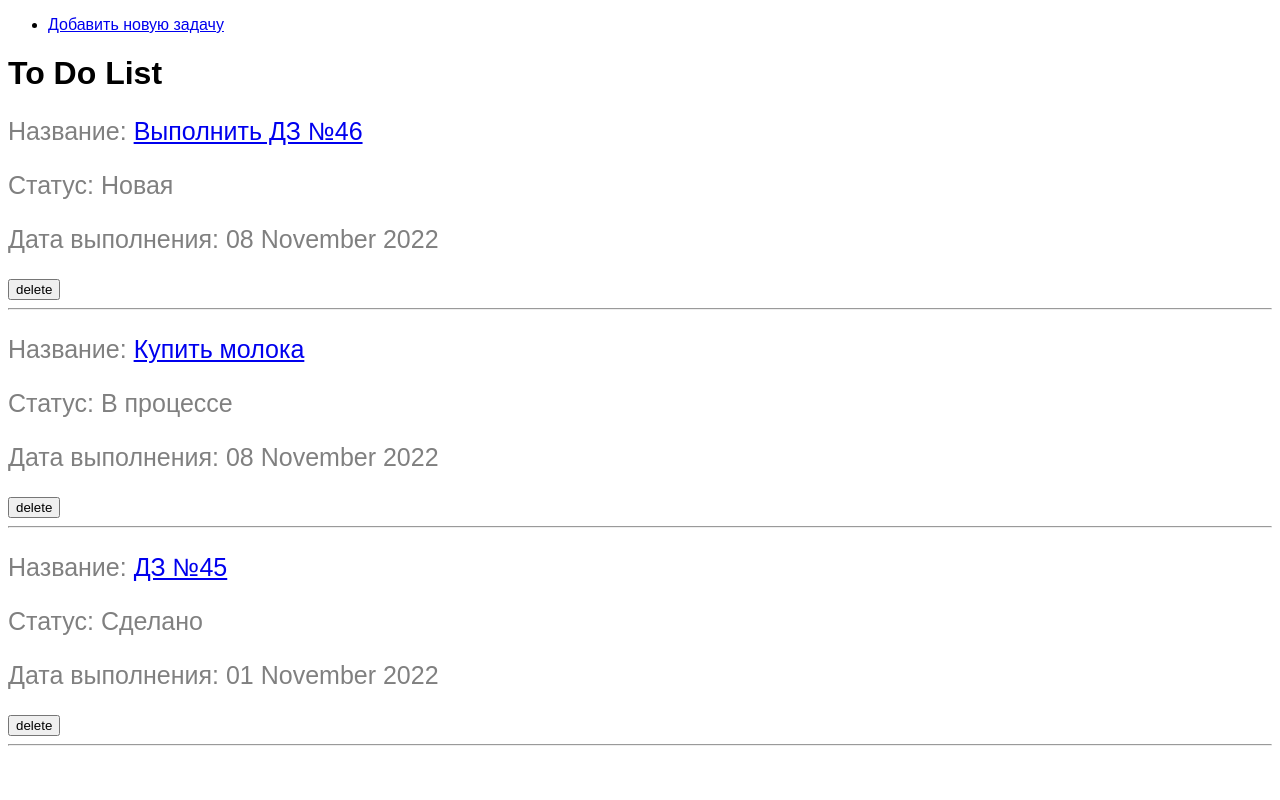
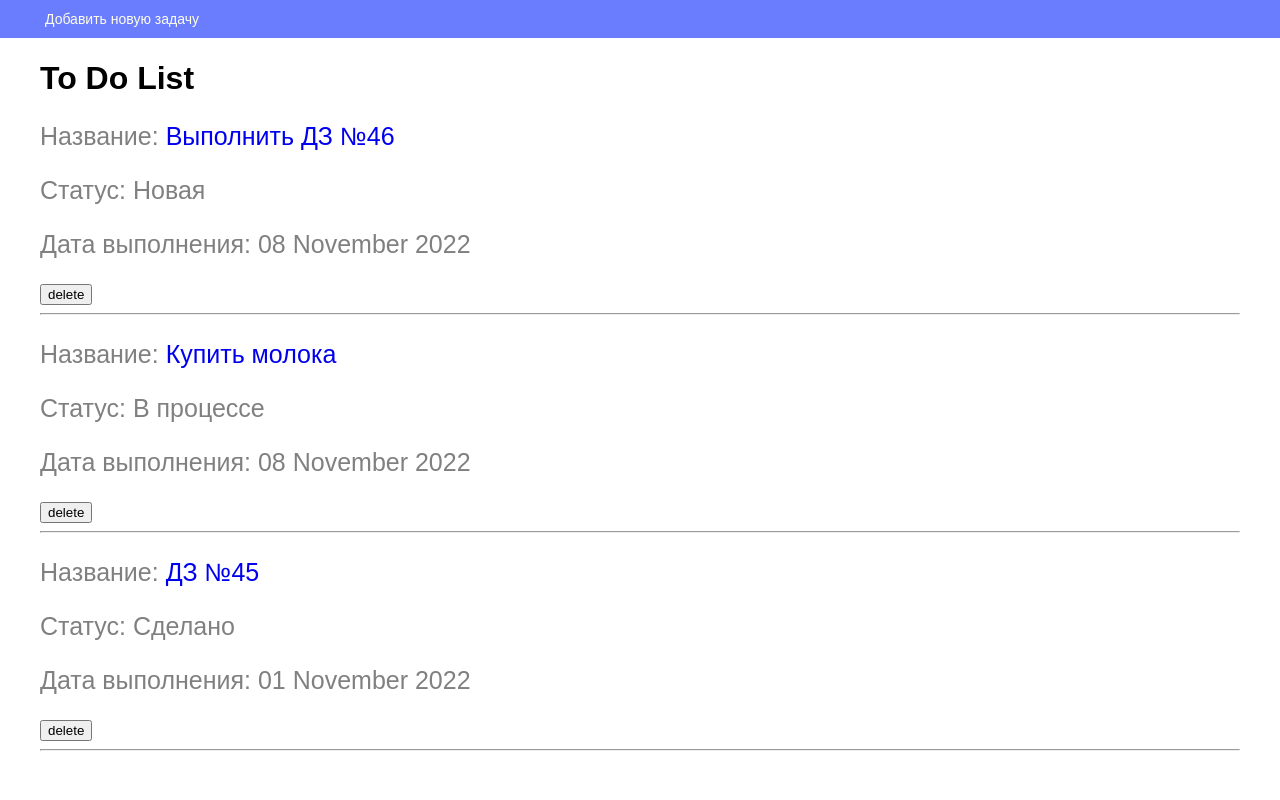
Before and after one commit to DastanTA/HW_45, a Django app: page / in a window 1280 px wide. Run offline with Django 4.2, Linux system fonts and the light colour scheme; data comes from the database, SQL or seed files in the repository.

Commit message:
незначительные изменения в css

```diff
--- a/source/to_do/static/css/style.css
+++ b/source/to_do/static/css/style.css
@@ -1,5 +1,12 @@
 body {
     font-family: Arial, Helvetica, sans-serif;
+    margin-top: 60px;
+}
+
+.container {
+    max-width: 1200px;
+    margin: 0 auto;
+    padding: 0 15px;
 }
 
 p {
@@ -10,3 +17,49 @@ p {
 p.warning {
     color: red
 }
+
+.navbar {
+    display: block;
+    background: #6a7dff;
+    position: fixed;
+    top: 0;
+    right: 0;
+    left: 0;
+    font-size: 0;
+    box-sizing: border-box;
+    padding: 7px 30px;
+}
+
+.menu {
+    font-size: 14px;
+    line-height: 1;
+    padding: 0;
+    margin: 0;
+    display: inline-block;
+    color: #fffee8;
+}
+
+.menu li {
+    display: inline-block;
+}
+
+.menu a {
+    display: inline-block;
+    text-decoration: none;
+    color: inherit;
+    padding: 5px 15px;
+}
+
+.menu a:hover {
+    color: #ffc122;
+    text-decoration: underline;
+}
+
+.task_in_index {
+    text-decoration: none;
+}
+
+.task_in_index:hover {
+    color: #ffc122;
+    text-decoration: underline;
+}
--- a/source/to_do/templates/base.html
+++ b/source/to_do/templates/base.html
@@ -11,7 +11,7 @@
 </head>
 <body>
 <nav class="navbar">
-    <div class="container">
+    <div class="nav_container">
         <ul class="menu">
             {% block menu %}<li><a href="{% url 'main' %}">Home</a></li>{% endblock %}
         </ul>
--- a/source/to_do/templates/create_task.html
+++ b/source/to_do/templates/create_task.html
@@ -11,15 +11,15 @@ HW_46_add
         <label for="name">Задача</label>
         <input type="text" name="name" id="name" required><br>
         <label for="desc">Описание</label>
-        <textarea name="description" id="desc" rows="5" cols="50"></textarea><br>
+        <textarea name="description" id="desc" rows="5" cols="30"></textarea><br>
         <label for="status">Статус</label>
         <select id="status" name="status">
             {% for value, status in statuses %}
                 <option value="{{ value }}">{{ status }}</option>
             {% endfor %}
         </select><br>
-        <label for="deadline">Срок</label>
-        <input id="deadline" type="text" name="deadline">
+        <label for="deadline">К сроку</label>
+        <input id="deadline" type="text" name="deadline"><br><br>
         <input type="submit" value="создать">
     </form>
 {% endblock %}
--- a/source/to_do/templates/index.html
+++ b/source/to_do/templates/index.html
@@ -11,7 +11,7 @@
 {% block content %}
     <h1>To Do List</h1>
     {% for item in list_to_do %}
-        <p>Название: <a href="{% url 'view_task' item.id %}">{{ item.name }}</a> </p>
+        <p>Название: <a class="task_in_index" href="{% url 'view_task' item.id %}">{{ item.name }}</a> </p>
         <p>Статус: {{ item.get_status_display }}</p>
         <p>Дата выполнения: {{ item.deadline|date:"d F Y"|default:"-" }}</p>
         <form action="/?id={{ item.id }}" method="POST">
```
